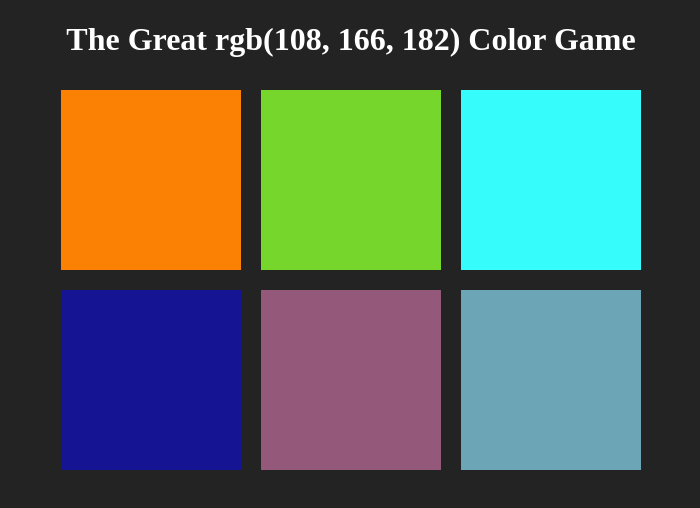
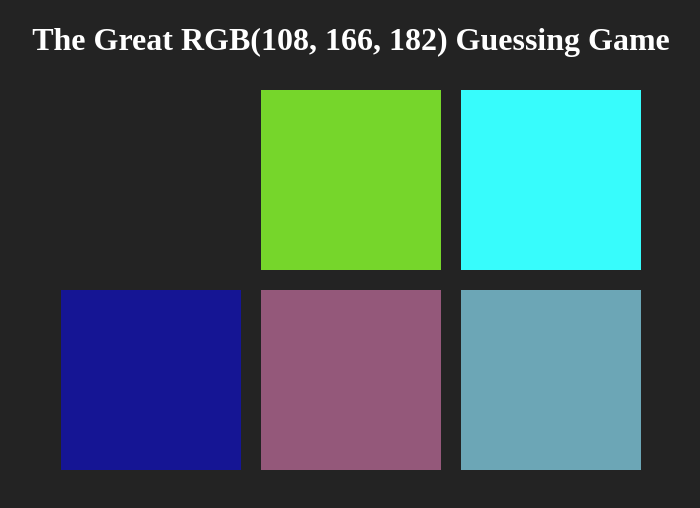
Before and after one commit to EFerri222/Color-Game, a plain HTML site: page index.html in a window 1280 px wide. Both pictures are taken after a click on the element 439 px from the left and 179 px from the top of the page. Shown: the whole page, without its empty margins (289-989 px from the left). Drawn offline with Linux system fonts and the light colour scheme.

Commit message:
refactor click event on squares

```diff
--- a/game.js
+++ b/game.js
@@ -27,10 +27,19 @@ var answerIndex = Math.floor(Math.random() * 6);
 var correctSquare = squares[answerIndex];
 
 // Display rgb value of the correct square in HTML
-var rgbDisplay = document.querySelector("#rgb");
-rgbDisplay.textContent = squares[answerIndex].style.backgroundColor;
+var rgbDisplay = document.querySelector("#rgb-display");
+rgbDisplay.textContent = squares[answerIndex].style.backgroundColor.toUpperCase();
 
-// Alert correct when correct square is clicked
-correctSquare.addEventListener("click", function() {
-    alert("CORRECT!");
-});
+for(var i = 0; i < squares.length ; i++){
+    squares[i].addEventListener("click", function() {
+        // If incorrect square is clicked, it becomes the same color as the body
+        if(this != correctSquare) {
+            this.style.backgroundColor = "#232323"
+        // Otherwise make all the squares the correct color
+        } else {
+            for(var i = 0; i < squares.length ; i++){
+                squares[i].style.backgroundColor = correctSquare.style.backgroundColor;
+            }
+        }
+    })
+}
--- a/index.html
+++ b/index.html
@@ -7,7 +7,7 @@
     <link rel="stylesheet" href="style.css">
 </head>
 <body>
-    <h1>The Great <span id="rgb"></span> Color Game</h1>
+    <h1>The Great <span id="rgb-display"></span> Guessing Game</h1>
     <div id="container">
             <div class="square"></div>
             <div class="square"></div>
```
